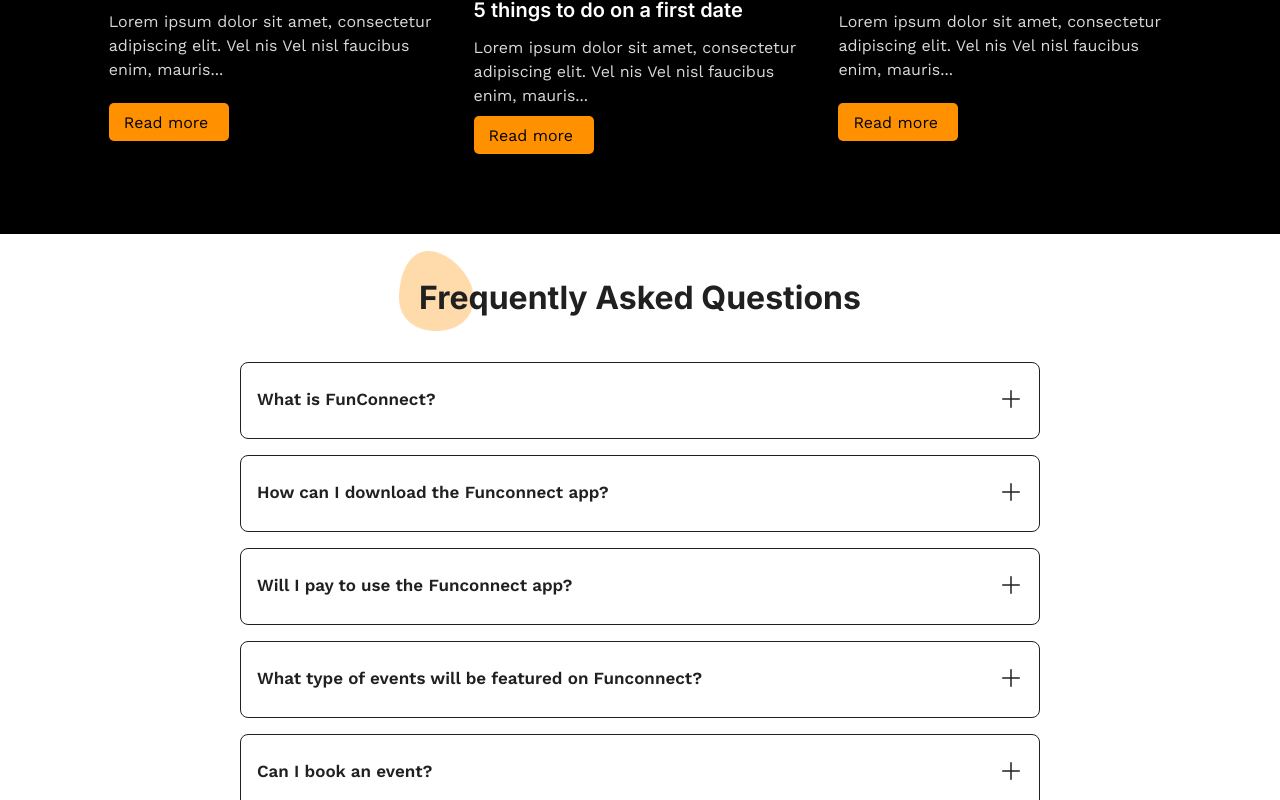
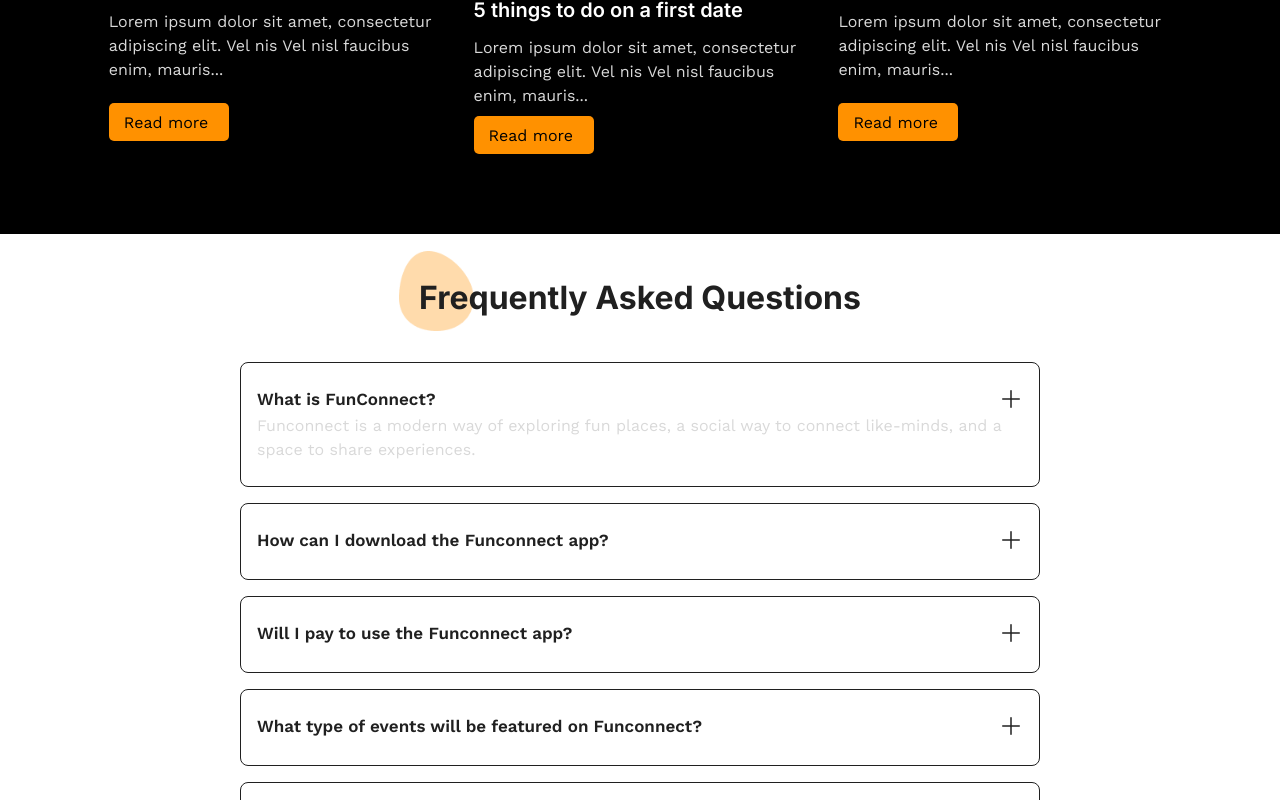
Before and after one commit to Lilianada/FunConnect, a React (Create React App) app: page / in a window 1280 px wide. Both pictures are taken after a click on the button 1010 px from the left and 3418 px from the top of the page. Shown: the part 3018-3818 px from the top of the page. Built offline with nearby package versions, Linux system fonts and the light colour scheme.

Commit message:
FAQ Section

```diff
--- a/src/components/Data.js
+++ b/src/components/Data.js
@@ -40,21 +40,21 @@
     {
         id: 2,
         title: "How can I download the Funconnect app?",
-        content: "Funconnect is a modern way of exploring fun places, a social way to connect like-minds, and a space to share experiences. "
+        content: "The mobile app is available for Apple and Android devices on the App Store and on Play Store"
     },
     {
         id: 3,
         title: "Will I pay to use the Funconnect app?",
-        content: "Funconnect is a modern way of exploring fun places, a social way to connect like-minds, and a space to share experiences."
+        content: "No. The app is completely FREE on Apple Store and Google Play Store."
     },
     {
         id: 4,
         title: "What type of events will be featured on Funconnect?",
-        content: "Funconnect is a modern way of exploring fun places, a social way to connect like-minds, and a space to share experiences."
+        content: "Concerts, Fiestas, Sip & Paint, Fashion Shows, Standups, Food Festivals, and many more."
     },
     {
         id: 5,
         title: "Can I book an event?",
-        content: "Funconnect is a modern way of exploring fun places, a social way to connect like-minds, and a space to share experiences.",
+        content: "Yes. You would be able to book public events or private events that you have been invited to attend.periences.",
     },
 ]
--- a/src/components/FrequentlyAskedQstn/FAQ-Accordion.jsx
+++ b/src/components/FrequentlyAskedQstn/FAQ-Accordion.jsx
@@ -5,20 +5,25 @@
 
 export default function FAQAccordion({ id, title, description }) {
   const [isActive, setIsActive] = useState(false);
+  const openAccordion = () => {
+    setIsActive(!isActive);
+  };
 
   return (
-    <div className="faqContent_body" key={id}>
       <motion.div
         className="faqContent_item"
+        key={id}
         initial={false}
         onClick={() => {
           setIsActive(!isActive);
         }}
       >
+        <div className="faqContent_header">
         <p className="faqContent_text">{title}</p>
         <AnimatePresence>
           <motion.button
             className="openBtn"
+            onClick={openAccordion}
             key="content"
             initial="collapsed"
             animate="open"
@@ -32,28 +37,25 @@
             <BsPlusLg size={24} fill="#202020" />
           </motion.button>
         </AnimatePresence>
-      </motion.div>
-
+        </div>
       <AnimatePresence>
         {isActive && (
           <motion.div
-            className="faqContent_body"
+            className="faqContent_description"
             key="content"
             initial="collapsed"
             animate="open"
             exit="collapsed"
             variants={{
-              open: { opacity: 1, height: "auto" },
-              collapsed: { opacity: 0, height: 0 },
+                open: { opacity: 1, height: "auto" },
+                collapsed: { opacity: 0, height: 0 },
             }}
             transition={{ duration: 0.8, ease: [0.04, 0.62, 0.23, 0.98] }}
-          >
-            <div className="description">
-              <p> {description} </p>
-            </div>
+            >
+            <p> {description} </p>
           </motion.div>
         )}
       </AnimatePresence>
-    </div>
+        </motion.div>
   );
 }
--- a/src/components/FrequentlyAskedQstn/FAQ.jsx
+++ b/src/components/FrequentlyAskedQstn/FAQ.jsx
@@ -15,7 +15,7 @@
                 </h2>
                 <img src={Blob} alt="Blob" className="blob" />
             </div>
-            <div>
+            <div className="faqContent_body" >
                 {
                     // Map through the data and render the FAQ-Accordion component
                     Accordion.map((item) => {
@@ -23,7 +23,7 @@
                             <FAQAccordion
                                 key={item.id}
                                 title={item.title}
-                                description={item.description}
+                                description={item.content}
                             />
                         )
                     })
--- a/src/components/FrequentlyAskedQstn/FAQ.scss
+++ b/src/components/FrequentlyAskedQstn/FAQ.scss
@@ -66,13 +66,17 @@
             margin: 0 auto;
 
             .faqContent_item{
-                display: flex;
-                justify-content: space-between;
+                margin-top: 1rem;
                 padding: 1.5rem 1rem;
-                margin-top: 1rem;
                 border: 1.5px solid $secondaryBg;
                 border-radius: 8px;
-                gap: 1rem;
+                row-gap: 1rem;
+
+                .faqContent_header{
+                    display: flex;
+                    justify-content: space-between;
+                    gap: 1rem;
+                }
 
                 .faqContent_text{
                     font-size: $eighteen;
@@ -88,6 +92,11 @@
                     cursor: pointer;
 
                 }
+
+                .faqContent_description{
+                    font-size: $sixteen;
+                    color: #4D4D4D;
+                }
             }
         }
     }
```
